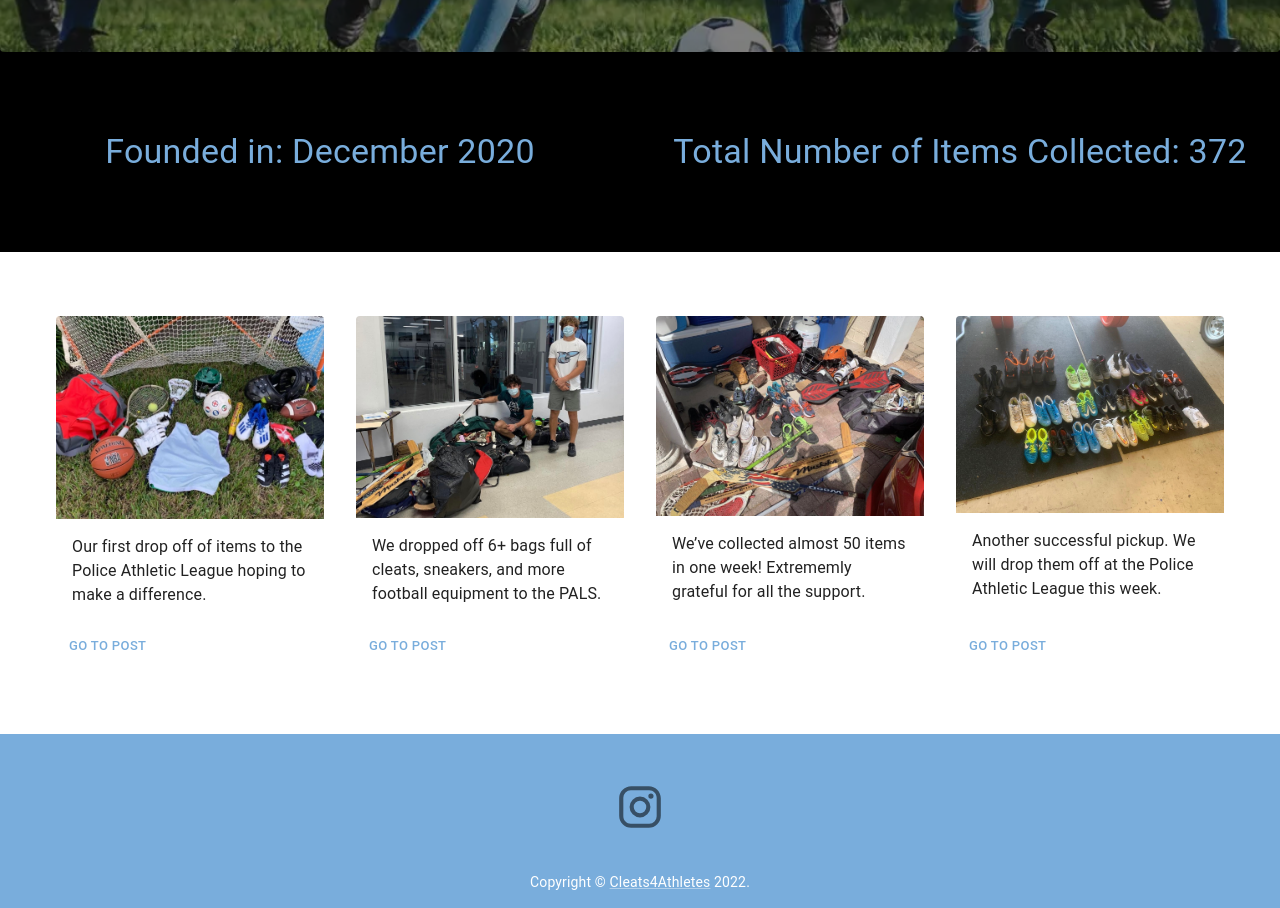
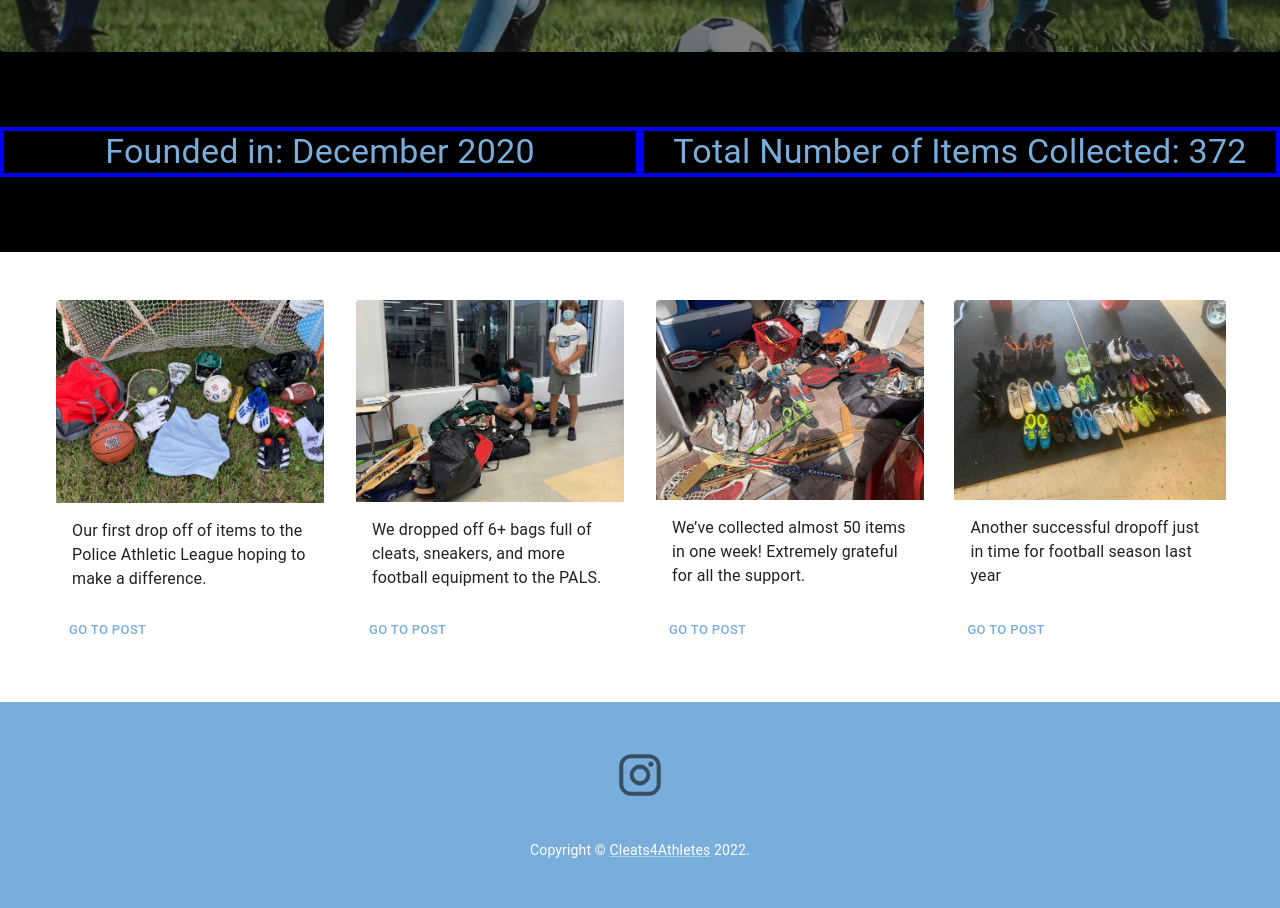
Before and after one commit to drewamunat2/cleats4athletes-react-app, a React (Create React App) app: page / in a window 1280 px wide. Shown: the part 680-1588 px from the top of the page. After the commit the page ends 1556 px from the top, so only its background shows below. Built offline with nearby package versions, Linux system fonts and the light colour scheme.

Commit message:
tried to do border didn't work

```diff
--- a/src/routes/Home.js
+++ b/src/routes/Home.js
@@ -58,7 +58,7 @@ function Count() {
     <>
       {/* mobile */}
       <Grid container justifyContent="center" alignItems="center" sx={{ backgroundColor: '#000000', height: 100, display: { xs: 'flex', sm: 'none' } }}>
-        <Grid item xs={12} sm={6}>
+        <Grid item xs={12} sm={6} sx={{border: '4px solid blue'}}>
           <Typography
             variant="h6"
             color="#79ADDC"
@@ -68,7 +68,7 @@ function Count() {
             Founded in: December 2020
           </Typography>
         </Grid>
-        <Grid item xs={12} sm={6}>
+        <Grid item xs={12} sm={6} sx={{border: '4px solid blue'}}>
           <Typography
             variant="h6"
             color="#79ADDC"
@@ -81,7 +81,7 @@ function Count() {
       </Grid>
       {/* laptop */}
       <Grid container justifyContent="center" alignItems="center" sx={{ backgroundColor: '#000000', height: 200, display: { xs: 'none', sm: 'flex' } }}>
-        <Grid item sm={6}>
+        <Grid item sm={6} sx={{border: '4px solid blue'}}>
           <Typography
             variant="h4"
             color="#79ADDC"
@@ -91,7 +91,7 @@ function Count() {
             Founded in: December 2020
           </Typography>
         </Grid>
-        <Grid item sm={6}>
+        <Grid item sm={6} sx={{border: '4px solid blue'}}>
           <Typography
             variant="h4"
             color="#79ADDC"
@@ -109,9 +109,9 @@ function Count() {
 function InstaImages() {
   return (
     <Box sx={{ bgcolor: '#ffffff' }}>
-      <Container disableGutters sx={{ py: 4 }}>
+      <Container disableGutters sx={{ py: 3 }}>
         <Grid container>
-          <Grid item xs={12} sm={6} md={3} sx={{ py: 4 }}>
+          <Grid item xs={12} sm={6} md={3} sx={{ py: 3 }}>
             <Card
               sx={{ height: '100%', display: 'flex', flexDirection: 'column', mx: 2 }}
             >
@@ -122,7 +122,7 @@ function InstaImages() {
               />
               <CardContent sx={{ flexGrow: 1 }}>
                 <Typography>
-                  Our first drop off of items to the  Police Athletic League hoping to make a difference.
+                  Our first drop off of items to the Police Athletic League hoping to make a difference.
                 </Typography>
               </CardContent>
               <CardActions>
@@ -130,7 +130,7 @@ function InstaImages() {
               </CardActions>
             </Card>
           </Grid>
-          <Grid item xs={12} sm={6} md={3} sx={{ py: 4 }}>
+          <Grid item xs={12} sm={6} md={3} sx={{ py: 3 }}>
             <Card
               sx={{ height: '100%', display: 'flex', flexDirection: 'column', mx: 2 }}
             >
@@ -148,7 +148,7 @@ function InstaImages() {
               </CardActions>
             </Card>
           </Grid>
-          <Grid item xs={12} sm={6} md={3} sx={{ py: 4 }}>
+          <Grid item xs={12} sm={6} md={3} sx={{ py: 3 }}>
             <Card
               sx={{ height: '100%', display: 'flex', flexDirection: 'column', mx: 2 }}
             >
@@ -159,7 +159,7 @@ function InstaImages() {
               />
               <CardContent sx={{ flexGrow: 1 }}>
                 <Typography>
-                  {"We’ve collected almost 50 items in one week! Extrememly grateful for all the support."}
+                  {"We’ve collected almost 50 items in one week! Extremely grateful for all the support."}
                 </Typography>
               </CardContent>
               <CardActions>
@@ -167,9 +167,9 @@ function InstaImages() {
               </CardActions>
             </Card>
           </Grid>
-          <Grid item xs={12} sm={6} md={3} sx={{ py: 4 }}>
+          <Grid item xs={12} sm={6} md={3} sx={{ py: 3 }}>
             <Card
-              sx={{ height: '100%', display: 'flex', flexDirection: 'column', mx: 2 }}
+              sx={{ height: '100%', display: 'flex', flexDirection: 'column', mx: 1.8 }}
             >
               <CardMedia
                 component="img"
@@ -178,7 +178,7 @@ function InstaImages() {
               />
               <CardContent sx={{ flexGrow: 1 }}>
                 <Typography>
-                  Another successful pickup. We will drop them off at the Police Athletic League this week.
+                  Another successful dropoff just in time for football season last year
                 </Typography>
               </CardContent>
               <CardActions>
```
